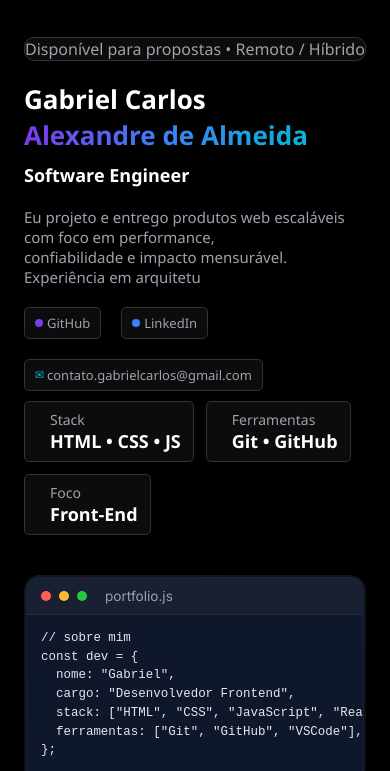
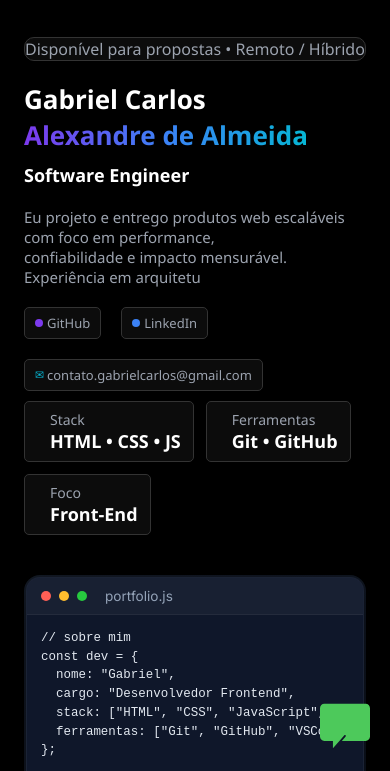
Before and after one commit to Gabriel100-Pro/Portif-lio-Profissional, a plain HTML site: page index.html in a window 390 px wide. Shown: the part 73-844 px from the top of the page. Drawn offline with Linux system fonts and the light colour scheme.

Commit message:
responsividade do Chat-icon

```diff
--- a/styles.css
+++ b/styles.css
@@ -477,9 +477,10 @@ html[data-theme="light"] .tool-marquee__img--wide{
 .chat-icon{
     position: fixed;
     right: 20px;
+    bottom: 20px;
     width: 50px;
     height: 50px;
-    margin-top: -70px;
+    z-index: 1100;
     cursor: pointer;
 }
 
@@ -579,6 +580,9 @@ html[data-theme="light"] .tool-marquee__img--wide{
 
     .tool-marquee{
   margin-top: -70px;
+    }
+  .chat-icon{
+    display: inline;
 }
 }
 
```
